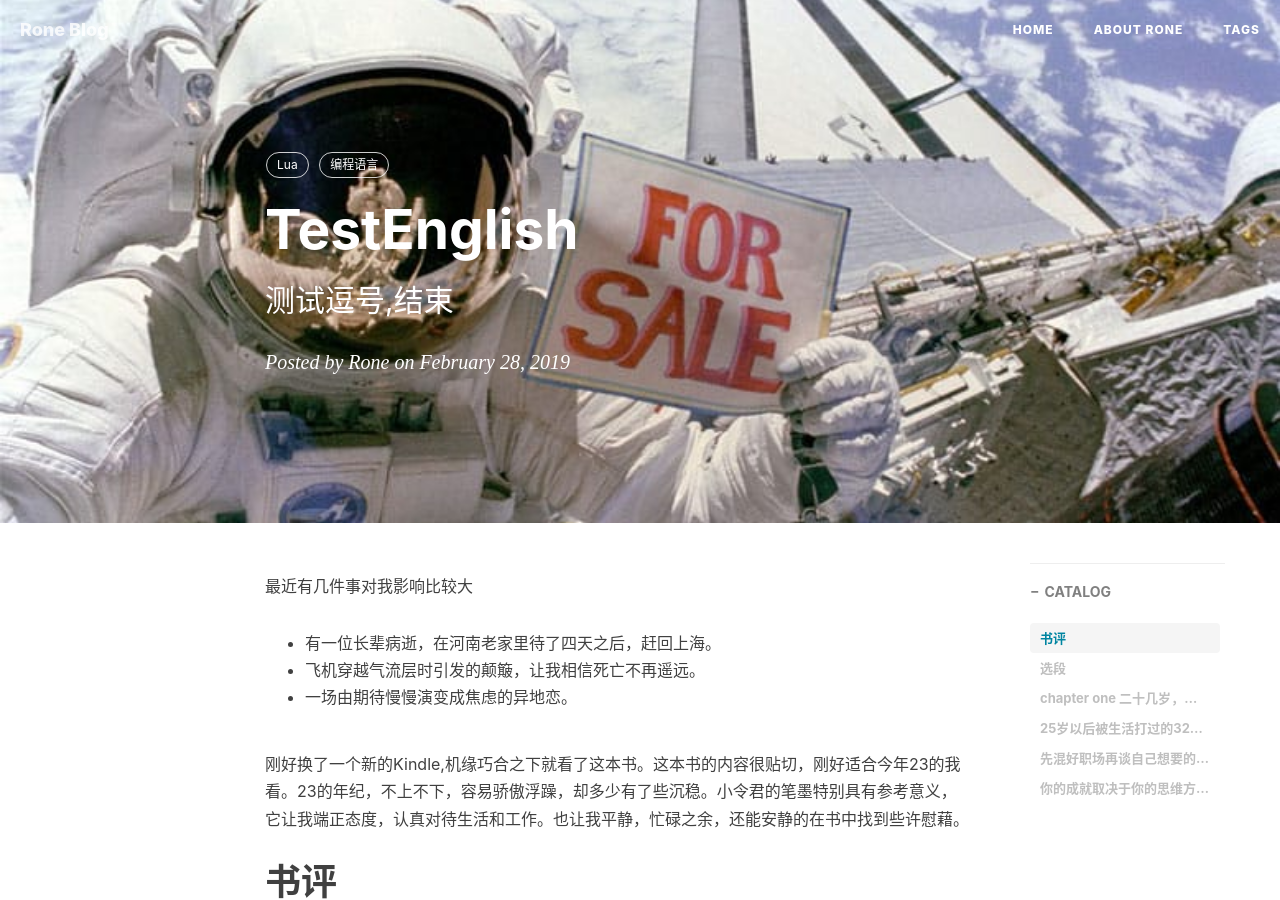
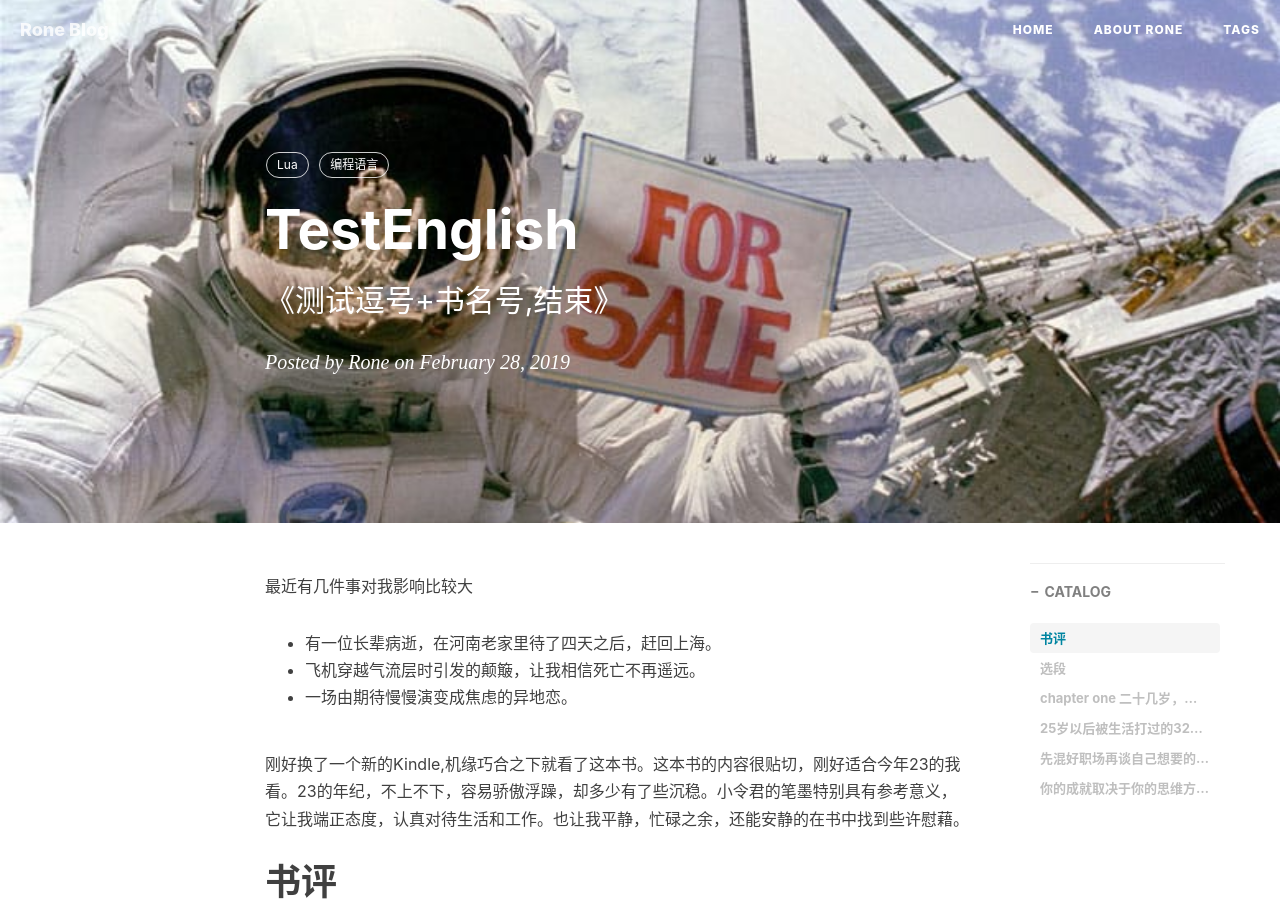
Before and after one commit to RoneBlog/RoneBlog.github.io, a Jekyll site: the page built from _posts/2019-8-22-测试版本.md, in a window 1280 px wide and 900 px high. Built offline with Jekyll 4.4.1, drawn with Linux system fonts in a browser that asks for light colours; nearby versions of some CDN libraries; comment, search, counter and statistics services are not loaded.

Commit message:
测试检查错误

```diff
--- a/_posts/2019-8-22-测试版本.md
+++ b/_posts/2019-8-22-测试版本.md
@@ -1,7 +1,7 @@
 ---
 layout:     post
 title:      TestEnglish
-subtitle:  测试逗号,结束
+subtitle:  《测试逗号+书名号,结束》
 date:       2019-02-28
 author:     Rone
 header-img: img/post-sample-image.jpg
```
